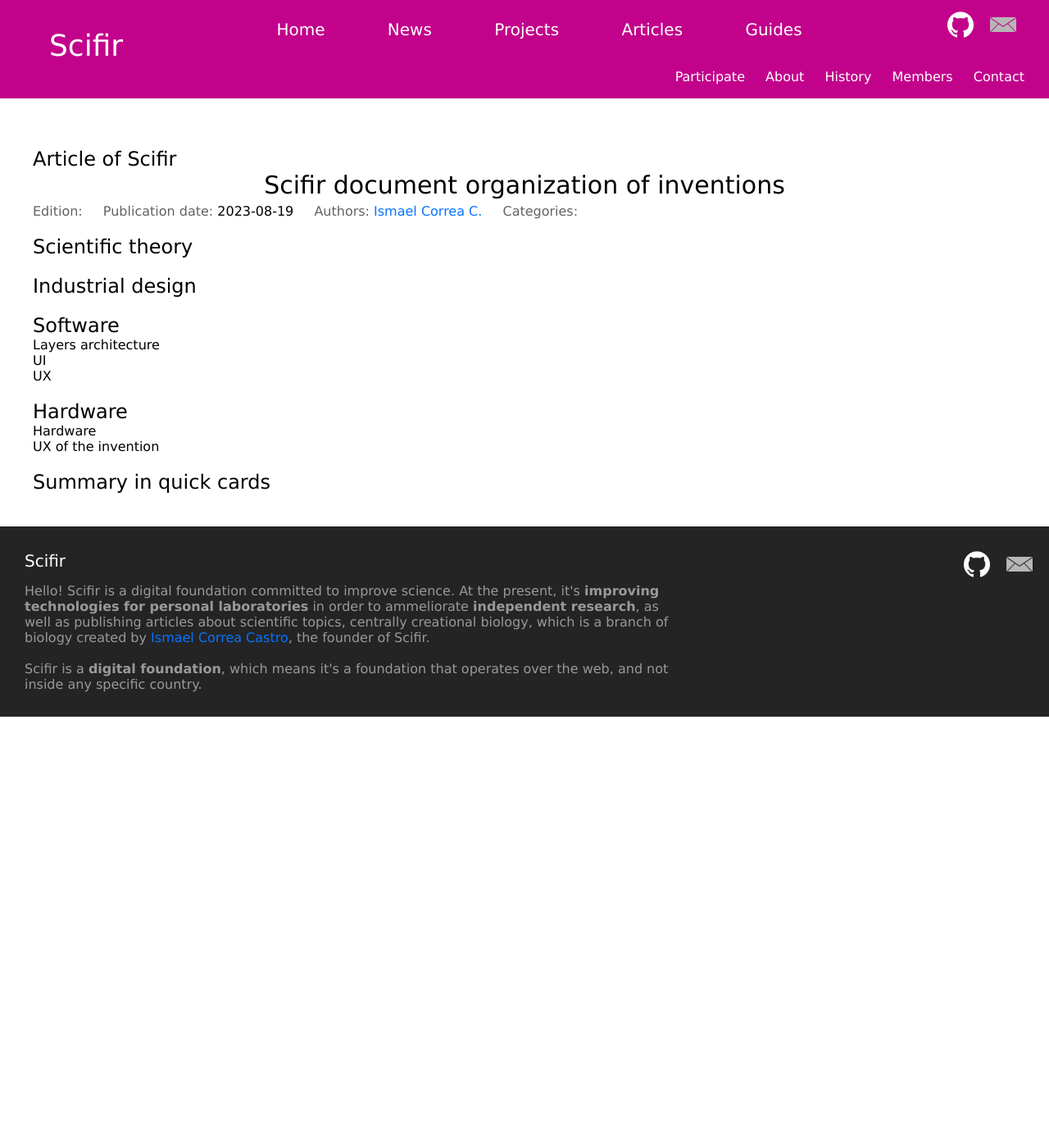
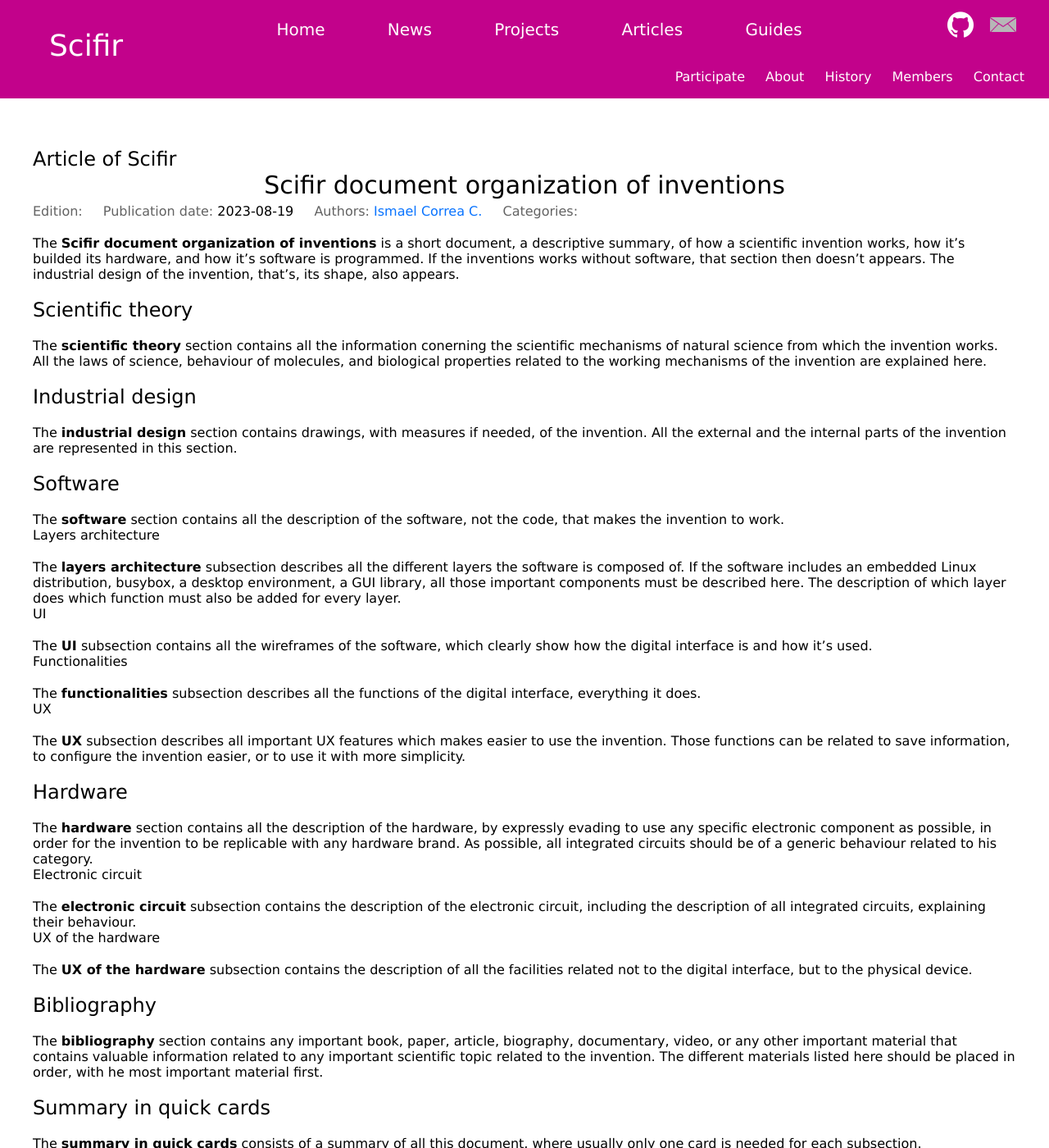
Before and after one commit to scifir/scifir.github.io, a Jekyll site: the page built from _posts/2023-09-01-scifir-document-organization-inventions.md, in a window 1280 px wide and 1400 px high. Shown: the whole window at 82% size. Built offline with Jekyll 4.4.1, drawn with Linux system fonts in a browser that asks for light colours.

Commit message:
Schemas of articles pushed
Only the schema has been pushed

```diff
--- a/_posts/2023-09-01-scifir-document-organization-inventions.md
+++ b/_posts/2023-09-01-scifir-document-organization-inventions.md
@@ -6,22 +6,52 @@
 status: draft
 ---
 
+The **Scifir document organization of inventions** is a short document, a descriptive summary, of how a scientific invention works, how it's builded its hardware, and how it's software is programmed. If the inventions works without software, that section then doesn't appears. The industrial design of the invention, that's, its shape, also appears.
+
 ## Scientific theory
+
+The **scientific theory** section contains all the information conerning the scientific mechanisms of natural science from which the invention works. All the laws of science, behaviour of molecules, and biological properties related to the working mechanisms of the invention are explained here.
 
 ## Industrial design
 
+The **industrial design** section contains drawings, with measures if needed, of the invention. All the external and the internal parts of the invention are represented in this section.
+
 ## Software
+
+The **software** section contains all the description of the software, not the code, that makes the invention to work.
 
 ### Layers architecture
 
+The **layers architecture** subsection describes all the different layers the software is composed of. If the software includes an embedded Linux distribution, busybox, a desktop environment, a GUI library, all those important components must be described here. The description of which layer does which function must also be added for every layer.
+
 ### UI
+
+The **UI** subsection contains all the wireframes of the software, which clearly show how the digital interface is and how it's used.
+
+### Functionalities
+
+The **functionalities** subsection describes all the functions of the digital interface, everything it does.
 
 ### UX
 
+The **UX** subsection describes all important UX features which makes easier to use the invention. Those functions can be related to save information, to configure the invention easier, or to use it with more simplicity.
+
 ## Hardware
 
-### Hardware
+The **hardware** section contains all the description of the hardware, by expressly evading to use any specific electronic component as possible, in order for the invention to be replicable with any hardware brand. As possible, all integrated circuits should be of a generic behaviour related to his category.
 
-### UX of the invention
+### Electronic circuit
+
+The **electronic circuit** subsection contains the description of the electronic circuit, including the description of all integrated circuits, explaining their behaviour.
+
+### UX of the hardware
+
+The **UX of the hardware** subsection contains the description of all the facilities related not to the digital interface, but to the physical device.
+
+## Bibliography
+
+The **bibliography** section contains any important book, paper, article, biography, documentary, video, or any other important material that contains valuable information related to any important scientific topic related to the invention. The different materials listed here should be placed in order, with he most important material first.
 
 ## Summary in quick cards
+
+The **summary in quick cards** consists of a summary of all this document, where usually only one card is needed for each subsection.
```
Also changed, not shown: _posts/2023-11-06-theory-of-digital-worlds.md (added, +15 -0 lines), _posts/2023-11-12-zone-networks.md (added, +28 -0 lines), _posts/2023-11-21-clothing-charts.md (added, +7 -0 lines), _posts/2023-12-04-anthroculogy.md (added, +14 -0 lines), _posts/2023-12-04-zone-webs.md (added, +19 -0 lines), _posts/2024-01-02-psychogenetics.md (added, +9 -0 lines), _posts/2024-02-25-psychological-problems-of-robotics.md (added, +10 -0 lines).
